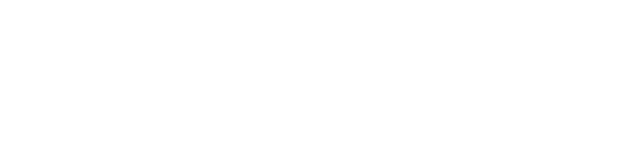
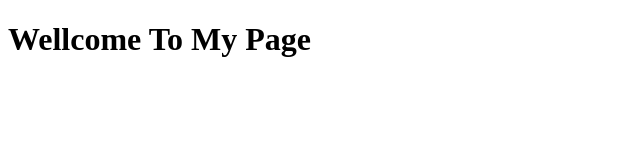
Before and after one commit to abuyusufrony/first-port, a plain HTML site: page index.html in a window 1280 px wide. Shown: the whole page, without its empty margins (0-640 px from the left). Drawn offline with Linux system fonts and the light colour scheme.

Commit message:
first commit

```diff
--- a/index.html
+++ b/index.html
@@ -7,6 +7,6 @@
     <link rel="stylesheet" href="style.css">
 </head>
 <body>
-
+    <H1>Wellcome To My Page</H1>
 </body>
 </html>
```
